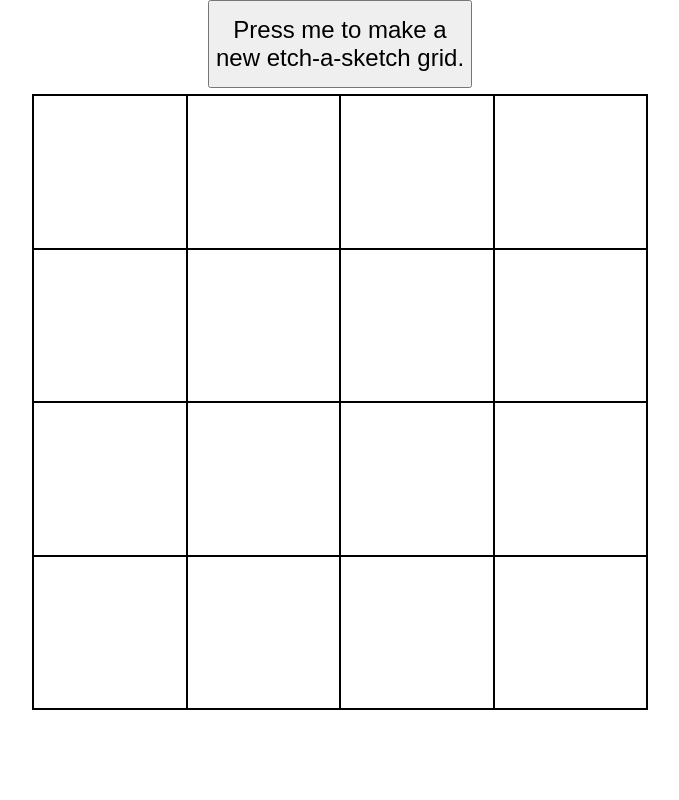
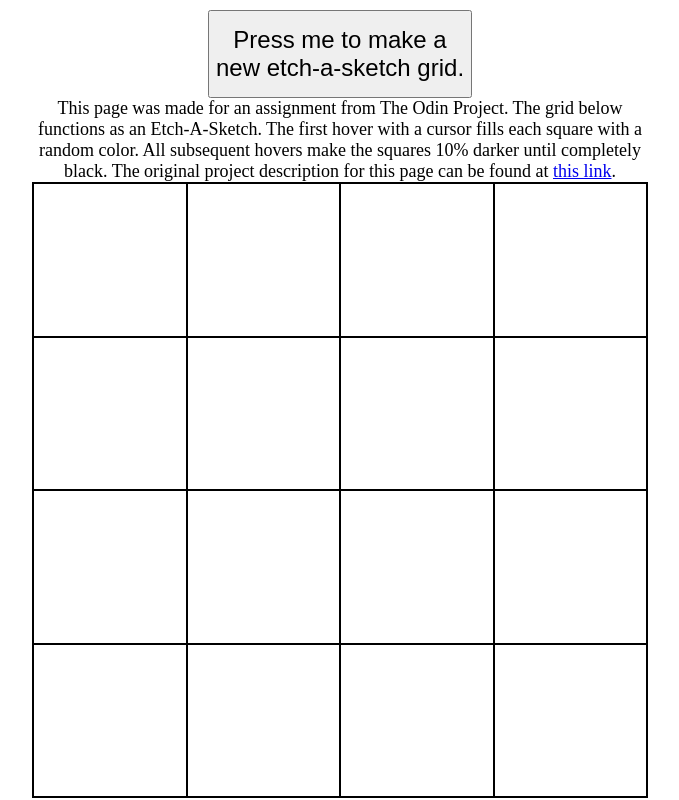
Before and after one commit to stuart-spackman/odin-etch-a-sketch, a plain HTML site: page index.html in a window 1280 px wide. Shown: the whole page, without its empty margins (300-979 px from the left). Drawn offline with Linux system fonts and the light colour scheme.

Commit message:
first draft complete

```diff
--- a/index.html
+++ b/index.html
@@ -7,9 +7,27 @@
     <title>Etch-a-Sketch</title>
     <link rel="stylesheet" href="styles.css">
     <script src="app.js" defer></script>
+    <style>
+        p {
+            margin: 0 auto;
+            width: 606px;
+            font-size: large;
+        }
+
+        button {
+            margin: 10px 0 0 0;
+        }
+    </style>
 </head>
 
 <body>
+    <p>
+        This page was made for an assignment from The Odin Project. The grid below functions as an Etch-A-Sketch.
+        The first hover with a cursor fills each square with a random color. All subsequent hovers make the squares 10%
+        darker until completely black. The original project description for this page can be found at <a
+            href="https://www.theodinproject.com/lessons/foundations-etch-a-sketch">this link</a>.
+    </p>
+
 </body>
 
 </html>
```
Also changed, not shown: 1 other file.
